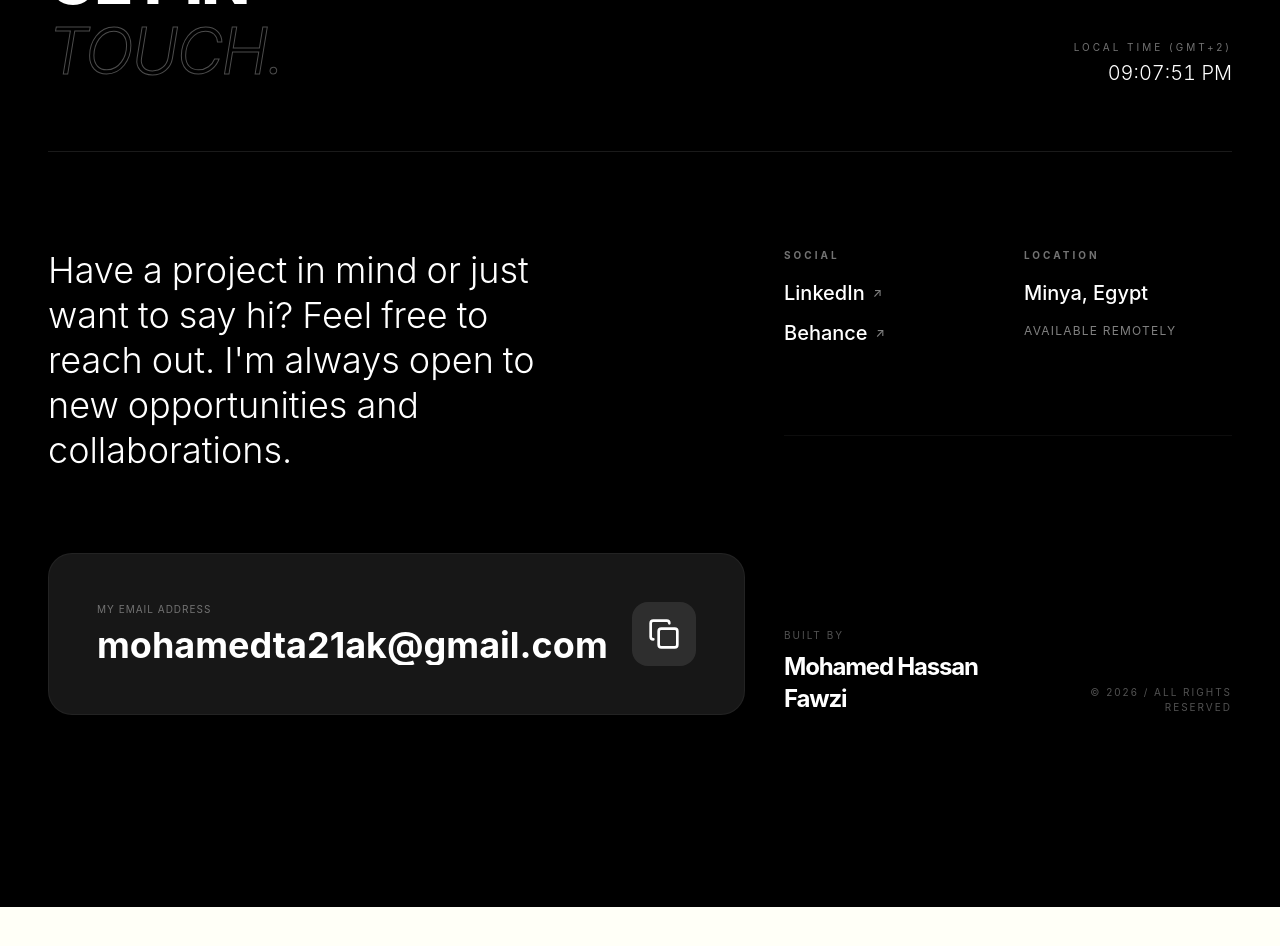
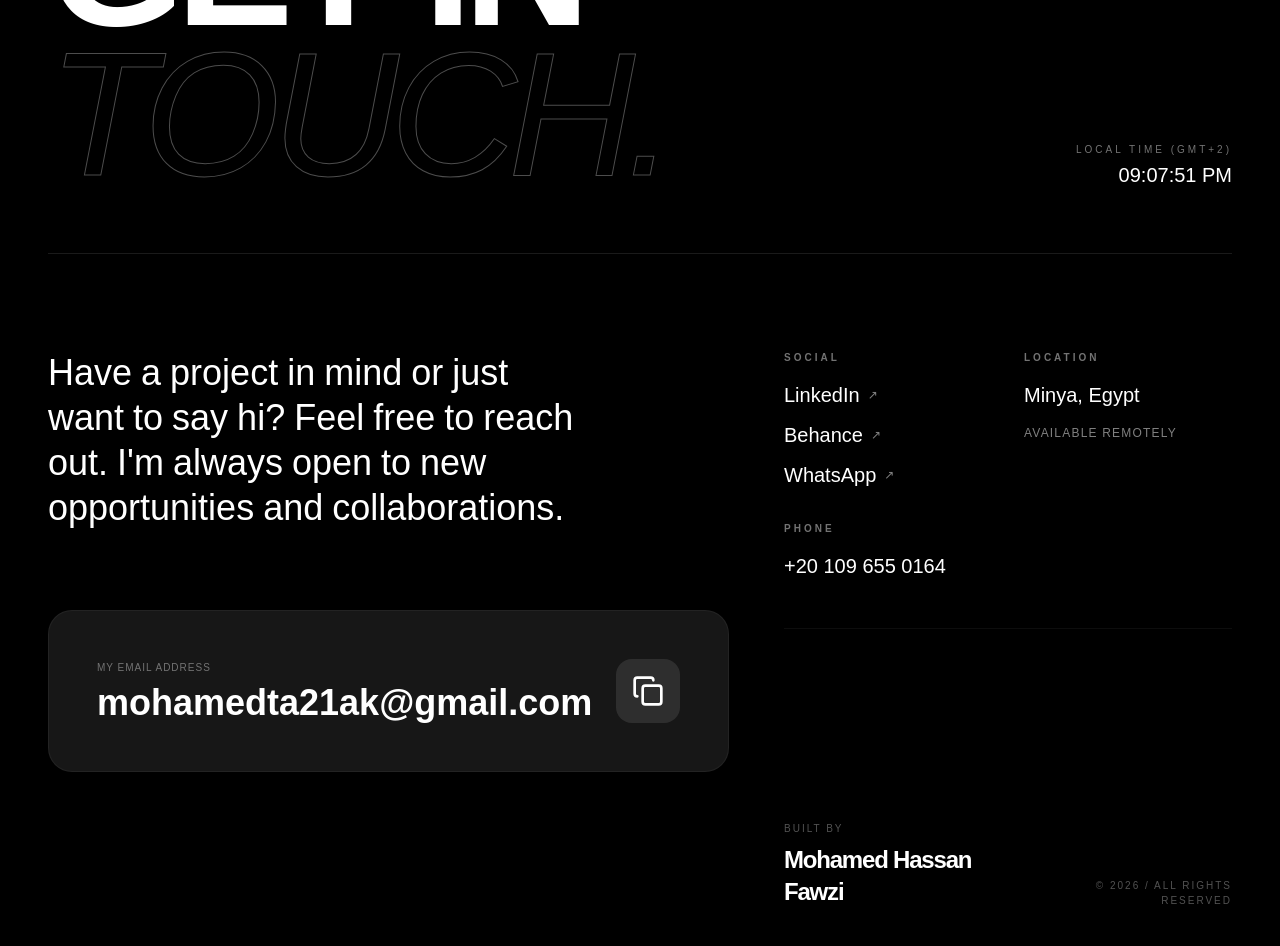
Before and after one commit to studii9otech-prog/mo-hassan-portfolio, a React (Vite) app: page /experience in a window 1280 px wide. Shown: the part 4480-5426 px from the top of the page. Before the commit the page ends 5387 px from the top, so only its background shows below. Built offline with nearby package versions, Linux system fonts and the light colour scheme.

Commit message:
style: update typography, responsiveness and contact links

```diff
--- a/index.html
+++ b/index.html
@@ -7,6 +7,13 @@
   <meta name="viewport" content="width=device-width, initial-scale=1.0" />
   <meta name="description"
     content="Portfolio of Mohamed Hassan Fawzi - UI/UX Designer & AI Strategist. Specializing in minimalist design, Vibe Coding, and high-performance interactive experiences." />
+
+  <!-- Google Fonts: Syne & Inter -->
+  <link rel="preconnect" href="https://fonts.googleapis.com">
+  <link rel="preconnect" href="https://fonts.gstatic.com" crossorigin>
+  <link
+    href="https://fonts.googleapis.com/css2?family=Inter:wght@300;400;500;600&family=Syne:wght@400..800&display=swap"
+    rel="stylesheet">
 
   <!-- Open Graph / Facebook -->
   <meta property="og:type" content="website" />
--- a/src/components/About.jsx
+++ b/src/components/About.jsx
@@ -87,7 +87,7 @@ const About = () => {
                         {/* Interactive Personal Identity Card */}
                         <motion.div
                             style={{ y: portraitY }}
-                            className="aspect-[3/4] bg-neutral-900 border border-white/10 rounded-3xl overflow-hidden relative group shadow-2xl shadow-primary/10 flex flex-col p-10 justify-between"
+                            className="aspect-[3/4] bg-neutral-900 border border-white/10 rounded-3xl overflow-hidden relative group shadow-2xl shadow-primary/10 flex flex-col p-8 md:p-10 justify-between"
                         >
                             {/* Animated Background Mesh */}
                             <div className="absolute inset-0 opacity-20 pointer-events-none">
@@ -100,33 +100,33 @@ const About = () => {
                                 <motion.div
                                     initial={{ scale: 0.8, opacity: 0 }}
                                     whileInView={{ scale: 1, opacity: 1 }}
-                                    className="w-16 h-16 bg-primary/20 rounded-2xl flex items-center justify-center border border-primary/30"
+                                    className="w-12 h-12 md:w-16 md:h-16 bg-primary/20 rounded-2xl flex items-center justify-center border border-primary/30"
                                 >
-                                    <Zap className="text-primary w-8 h-8 fill-primary/20" />
+                                    <Zap className="text-primary w-6 h-6 md:w-8 md:h-8 fill-primary/20" />
                                 </motion.div>
-                                <span className="text-[10px] font-bold tracking-[0.4em] uppercase opacity-30 text-white">Identity / 01</span>
+                                <span className="text-[9px] md:text-[10px] font-bold tracking-[0.4em] uppercase opacity-30 text-white">Identity / 01</span>
                             </div>
 
                             {/* Middle Section: Monogram */}
-                            <div className="relative z-10 py-12">
-                                <h3 className="text-[8rem] font-black tracking-tighter leading-none text-white opacity-90">
+                            <div className="relative z-10 py-6 md:py-8 flex-1 flex flex-col justify-center">
+                                <h3 className="text-[min(6rem,15vw)] xl:text-[7.5rem] font-black tracking-tighter leading-none text-white opacity-90">
                                     MHF<span className="text-primary">.</span>
                                 </h3>
-                                <p className="text-xs uppercase tracking-[0.4em] font-bold text-primary mt-4">Mohamed Hassan Fawzi</p>
+                                <p className="text-[10px] md:text-xs uppercase tracking-[0.3em] font-bold text-primary mt-4">Mohamed Hassan Fawzi</p>
                             </div>
 
                             {/* Bottom Section: Skill Tags */}
-                            <div className="relative z-10 border-t border-white/5 pt-8 space-y-4">
+                            <div className="relative z-10 border-t border-white/5 pt-6 space-y-4">
                                 <div className="flex flex-wrap gap-2">
                                     {["UI ARCHITECT", "VIBE CODER", "AI STRATEGIST"].map((tag, i) => (
-                                        <span key={i} className="text-[9px] font-bold tracking-widest border border-white/20 px-3 py-1 rounded-full text-white/60">
+                                        <span key={i} className="text-[8px] md:text-[9px] font-bold tracking-widest border border-white/20 px-3 py-1 rounded-full text-white/60">
                                             {tag}
                                         </span>
                                     ))}
                                 </div>
                                 <div className="flex items-center gap-3">
-                                    <Sparkles className="w-3 h-3 text-primary animate-pulse" />
-                                    <span className="text-[10px] font-medium opacity-40 uppercase tracking-[0.2em] text-white">Evolution through Intelligence</span>
+                                    <Sparkles className="w-3 h-3 text-primary animate-pulse flex-shrink-0" />
+                                    <span className="text-[8px] md:text-[10px] font-medium opacity-40 uppercase tracking-[0.15em] text-white">Evolution through Intelligence</span>
                                 </div>
                             </div>
 
--- a/src/components/Contact.jsx
+++ b/src/components/Contact.jsx
@@ -33,7 +33,7 @@ const Contact = () => {
                             whileInView={{ y: 0, opacity: 1 }}
                             viewport={{ once: true }}
                             transition={{ duration: 1, ease: [0.16, 1, 0.3, 1] }}
-                            className="text-[4rem] md:text-[8rem] lg:text-[11rem] font-bold tracking-tighter leading-[0.85] uppercase"
+                            className="text-[2.5rem] md:text-[8rem] lg:text-[11rem] font-bold tracking-tighter leading-[0.85] uppercase"
                         >
                             Get in<br /> <span className="text-transparent italic font-light outline-text" style={{ WebkitTextStroke: '1px rgba(255,255,255,0.3)' }}>Touch.</span>
                         </motion.h2>
@@ -114,7 +114,7 @@ const Contact = () => {
                                             href={content.contact.linkedin}
                                             target="_blank"
                                             rel="noopener noreferrer"
-                                            className="text-xl font-medium hover:text-primary transition-colors flex items-center gap-2"
+                                            className="text-xl font-medium hover:text-[#0077b5] transition-colors flex items-center gap-2"
                                             aria-label="Visit LinkedIn Profile"
                                         >
                                             LinkedIn <span className="text-xs opacity-50">↗</span>
@@ -123,10 +123,19 @@ const Contact = () => {
                                             href={content.contact.behance}
                                             target="_blank"
                                             rel="noopener noreferrer"
-                                            className="text-xl font-medium hover:text-primary transition-colors flex items-center gap-2"
+                                            className="text-xl font-medium hover:text-[#1769ff] transition-colors flex items-center gap-2"
                                             aria-label="Visit Behance Profile"
                                         >
                                             Behance <span className="text-xs opacity-50">↗</span>
+                                        </a>
+                                        <a
+                                            href="https://wa.me/201096550164"
+                                            target="_blank"
+                                            rel="noopener noreferrer"
+                                            className="text-xl font-medium hover:text-[#25D366] transition-colors flex items-center gap-2"
+                                            aria-label="Chat on WhatsApp"
+                                        >
+                                            WhatsApp <span className="text-xs opacity-50">↗</span>
                                         </a>
                                     </div>
                                 </div>
@@ -134,6 +143,18 @@ const Contact = () => {
                                     <span className="text-[10px] uppercase tracking-[0.3em] text-neutral-500 font-bold block">Location</span>
                                     <span className="text-xl font-medium block">{content.contact.location}</span>
                                     <span className="text-xs opacity-50 block uppercase tracking-widest">Available Remotely</span>
+
+                                </div>
+                                <div className="space-y-4">
+                                    <span className="text-[10px] uppercase tracking-[0.3em] text-neutral-500 font-bold block">Phone</span>
+                                    <a
+                                        href="https://wa.me/201096550164"
+                                        target="_blank"
+                                        rel="noopener noreferrer"
+                                        className="text-xl font-medium block hover:text-[#25D366] transition-colors"
+                                    >
+                                        +20 109 655 0164
+                                    </a>
                                 </div>
                             </div>
                         </div>
--- a/src/components/Marquee.jsx
+++ b/src/components/Marquee.jsx
@@ -33,10 +33,10 @@ const Marquee = ({ children, baseVelocity = 100 }) => {
     });
 
     return (
-        <div className="overflow-hidden whitespace-nowrap flex flex-nowrap letter-spacing-tighter overflow-x-hidden">
-            <motion.div className="flex whitespace-nowrap flex-nowrap items-center" style={{ x }}>
+        <div className="overflow-hidden whitespace-nowrap flex flex-nowrap letter-spacing-tighter overflow-x-hidden pb-4">
+            <motion.div className="flex whitespace-nowrap flex-nowrap items-center pt-2 pb-6" style={{ x }}>
                 {Array.from({ length: 4 }).map((_, i) => (
-                    <span key={i} className="mr-8">{children}</span>
+                    <span key={i} className="mr-8 leading-normal">{children}</span>
                 ))}
             </motion.div>
         </div>
--- a/src/index.css
+++ b/src/index.css
@@ -16,7 +16,7 @@
 body {
   background-color: var(--bg-color);
   color: var(--text-color);
-  font-family: 'Inter', sans-serif;
+  font-family: 'Poppins', sans-serif;
   overflow-x: hidden;
   transition: background-color 0.3s, color 0.3s;
 }
@@ -70,19 +70,7 @@ body {
   line-height: 1.2;
 }
 
-h1 {
-  font-size: clamp(3rem, 12vw, 8rem);
-  font-weight: 900;
-  letter-spacing: -0.05em;
-  line-height: 0.9;
-}
 
-h2 {
-  font-size: clamp(2rem, 6vw, 4rem);
-  font-weight: 800;
-  letter-spacing: -0.03em;
-  line-height: 1.1;
-}
 
 /* Custom Scrollbar */
 ::-webkit-scrollbar {
--- a/tailwind.config.js
+++ b/tailwind.config.js
@@ -13,7 +13,7 @@ export default {
         light: '#FFFFF7',
       },
       fontFamily: {
-        sans: ['Inter', 'sans-serif'],
+        sans: ['Poppins', 'sans-serif'],
       },
     },
   },
```
Also changed, not shown: src/components/Hero.jsx (+27 -8 lines), src/pages/ContactPage.jsx (+8 -8 lines).
